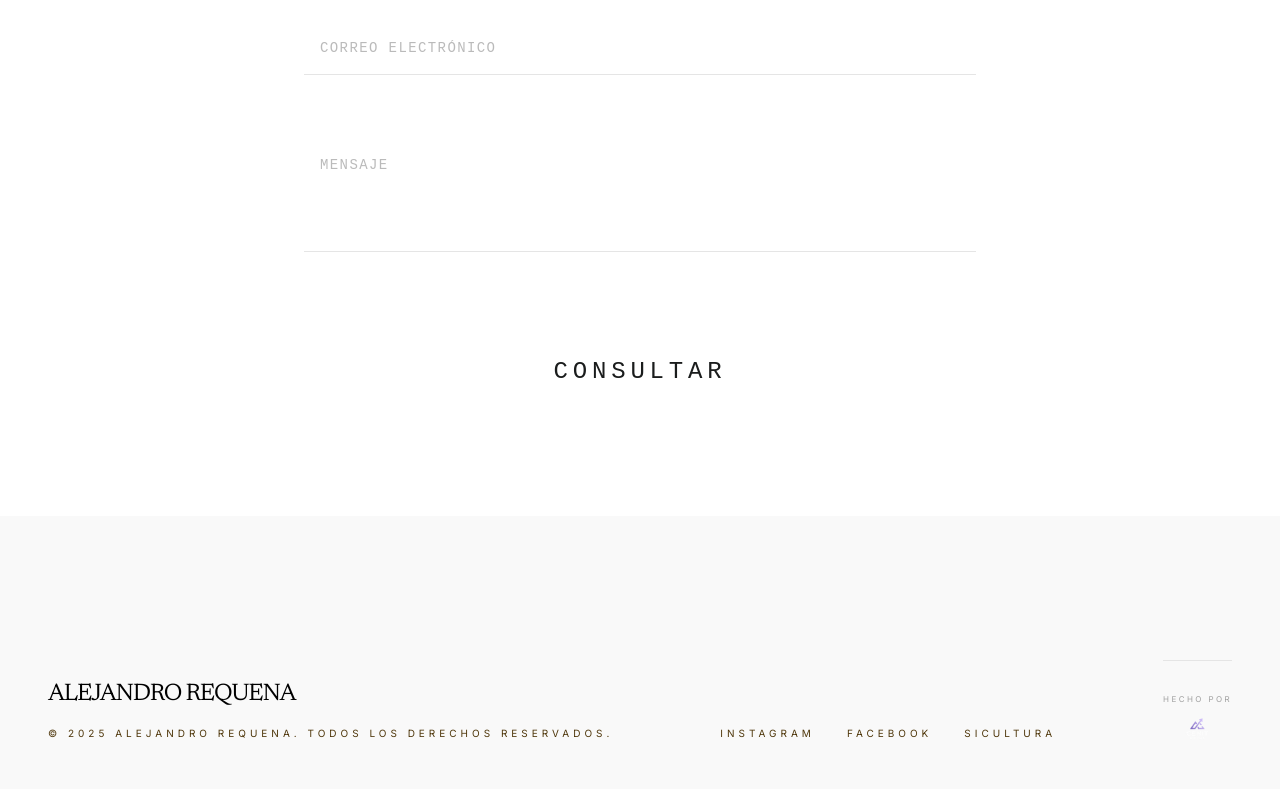
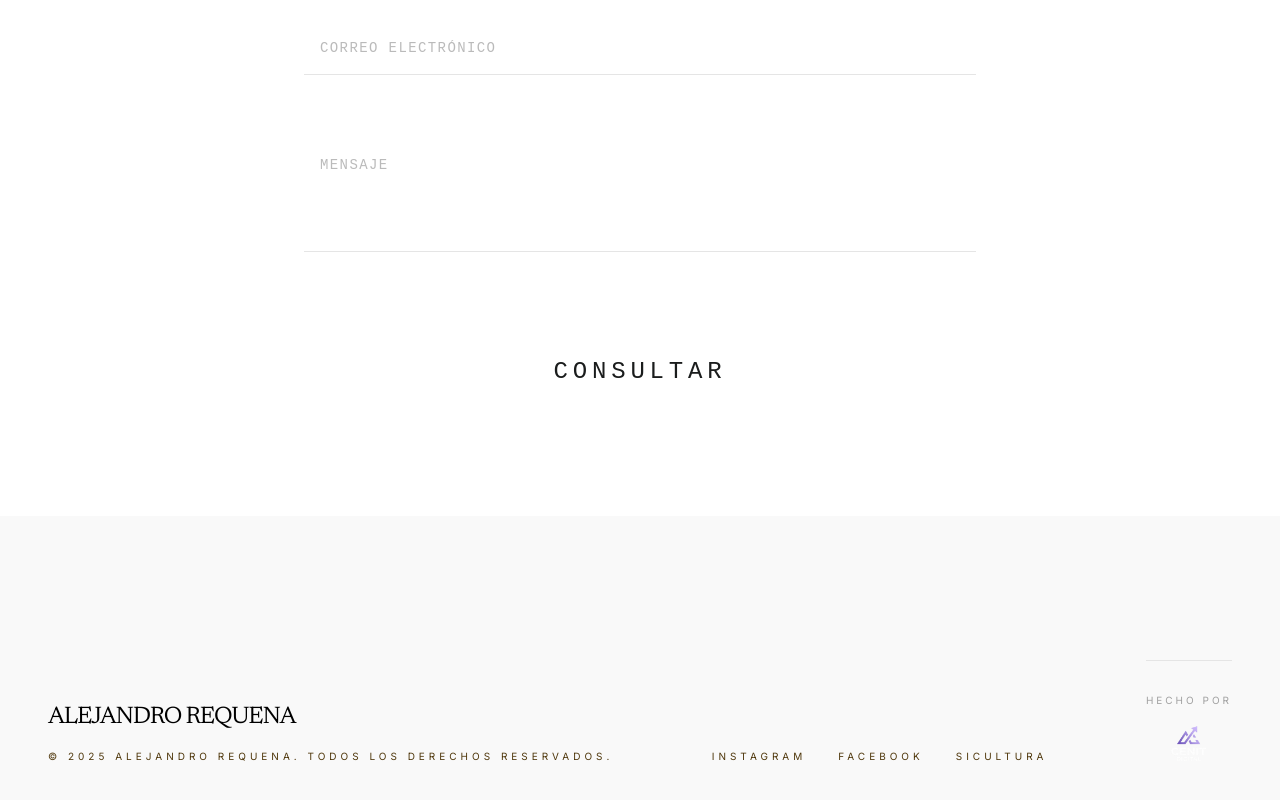
Before and after one commit to grijalvapadilla93/alejandro-requena, a Next.js app: page / in a window 1280 px wide. Shown: the part 7733-8533 px from the top of the page. Built offline with nearby package versions, Linux system fonts and the light colour scheme.

Commit message:
Improve 'Hecho por Cenit Digital' footer: larger logo, better styling

```diff
--- a/src/components/footer.tsx
+++ b/src/components/footer.tsx
@@ -40,23 +40,16 @@ export function Footer() {
       </div>
 
       {/* Hecho por Cenit Digital */}
-      <div className="mt-12 pt-8 border-t border-neutral-200">
-        <div className="flex flex-col items-center gap-3">
-          <span className="font-sans uppercase tracking-[0.3em] text-[8px] text-neutral-400">
+      <div className="w-full md:w-auto mt-12 pt-8 border-t border-neutral-200">
+        <div className="flex flex-col items-center gap-4">
+          <span className="font-sans uppercase tracking-[0.3em] text-[10px] text-neutral-400">
             Hecho por
           </span>
-          <a
-            href="https://cenit.digital"
-            target="_blank"
-            rel="noopener noreferrer"
-            className="flex items-center gap-2 hover:opacity-80 transition-opacity duration-300"
-          >
-            <img
-              src="/cenit-logo.png"
-              alt="Cenit Digital"
-              className="h-6 w-auto opacity-70"
-            />
-          </a>
+          <img
+            src="/cenit-logo.png"
+            alt="Cenit Digital"
+            className="h-10 w-auto opacity-80"
+          />
         </div>
       </div>
     </footer>
```
